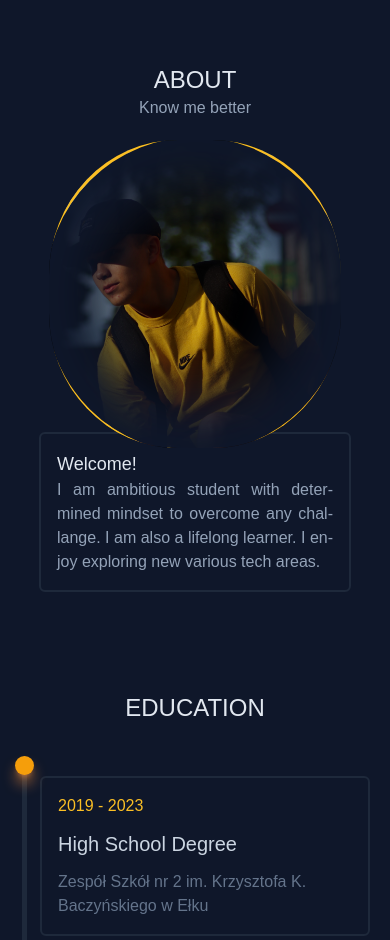
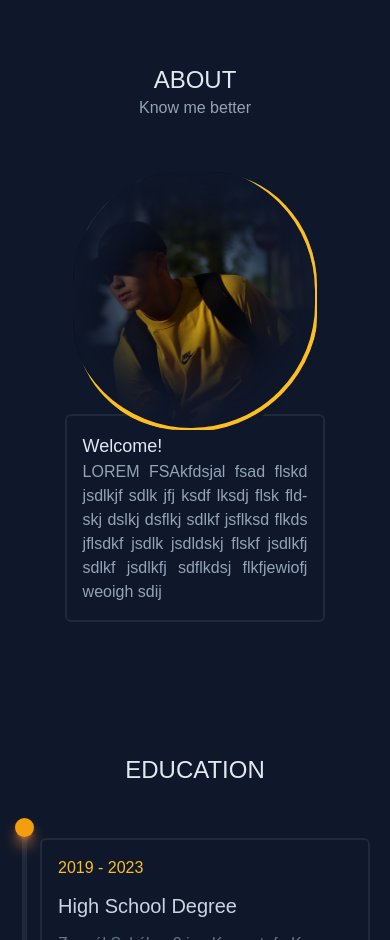
Before and after one commit to mweglowski/portfolio, a React (Create React App) app: page / in a window 390 px wide. Shown: the part 880-1820 px from the top of the page. Built offline with nearby package versions, Linux system fonts and the light colour scheme.

Commit message:
about section responsiveness

```diff
--- a/src/components/About.tsx
+++ b/src/components/About.tsx
@@ -7,20 +7,25 @@ const About = () => {
         <h2 className="section-title">About</h2>
         <p className="text-slate-400">Know me better</p>
       </header>
-      {/* my portrait */}
-      <div className="overflow-hidden w-[75%] mx-auto relative rounded-[44%]">
-        <div className="absolute z-20 w-[105%] h-[105%] rounded-full inset-shadow -top-[7px] -left-[7px] border-4 border-amber-400" />
 
-        <img src={MyPhoto} className="inset-shadow"/>
+      <div className="flex flex-col items-center md:flex-row w-full p-8 max-w-[800px]">
+
+        {/* Photo */}
+        <div className="overflow-hidden w-[75%] mx-auto relative rounded-[44%] max-w-[430px] sm:mx-2">
+          <div className="absolute z-20 w-[105%] h-[105%] rounded-full box-inset-shadow border-4 border-amber-400 -left-[10px] -top-[10px]"/>
+
+          <img src={MyPhoto}/>
+        </div>
+
+        <div className="card w-[80%] p-4 -mt-4 md:relative md:-left-4 md:m-0 -z-10">
+          <h3 className="text-lg">Welcome!</h3>
+          {/* <p className='text-slate-400 hyphens-auto text-justify'>I am ambitious student with determined mindset to overcome any challange. I am also a lifelong learner. I enjoy exploring new various tech areas.</p> */}
+          <p className='text-slate-400 hyphens-auto text-justify'>
+            LOREM FSAkfdsjal fsad flskd jsdlkjf sdlk jfj ksdf lksdj flsk fldskj dslkj dsflkj sdlkf jsflksd flkds jflsdkf jsdlk jsdldskj flskf jsdlkfj sdlkf jsdlkfj sdflkdsj flkfjewiofj weoigh sdij
+          </p>
+        </div>
       </div>
 
-      <div className="card w-[80%] p-4 -mt-4">
-        <h3 className="text-lg">Welcome!</h3>
-        <p className='text-slate-400 hyphens-auto text-justify'>I am ambitious student with determined mindset to overcome any challange. I am also a lifelong learner. I enjoy exploring new various tech areas.</p>
-      </div>
-      {/* <p className='card m-3 p-4 text-slate-400'>
-        LOREM FSAkfdsjal fsad flskd jsdlkjf sdlk jfj ksdf lksdj flsk fldskj dslkj dsflkj sdlkf jsflksd flkds jflsdkf jsdlk jsdldskj flskf jsdlkfj sdlkf jsdlkfj sdflkdsj flkfjewiofj weoigh sdij
-      </p> */}
     </section>
   )
 }
--- a/src/index.css
+++ b/src/index.css
@@ -38,8 +38,8 @@ body {
 }
 
 /* ABOUT */
-.inset-shadow {
-	box-shadow: inset 0 0 3.5em 3.5em rgb(15, 23, 42);
+.box-inset-shadow {
+	box-shadow: 0 0 0 1em rgb(15, 23, 42), inset 0 0 3.5em 3.5em rgb(15, 23, 42);
 }
 
 /* EDUCATION */
```
